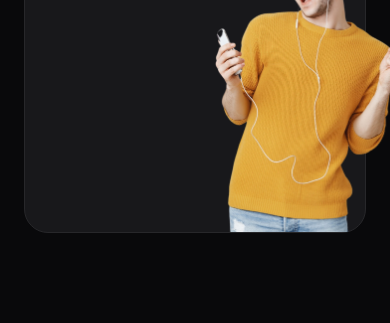
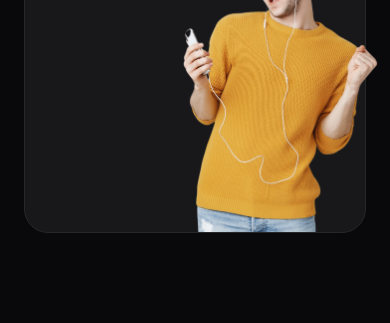
Before and after one commit to kasantanads/Zingen, a plain HTML site: page index.html in a window 390 px wide. Shown: the part 5000-5323 px from the top of the page. Drawn offline with Linux system fonts and the light colour scheme.

Commit message:
ajustando mobile img

```diff
--- a/styles/download.css
+++ b/styles/download.css
@@ -7,7 +7,7 @@
             width: 14.5rem;
             position: absolute;
             bottom: 0;
-            right: -3.5rem;
+            right: -1.5rem;
         }
     }
 
```
